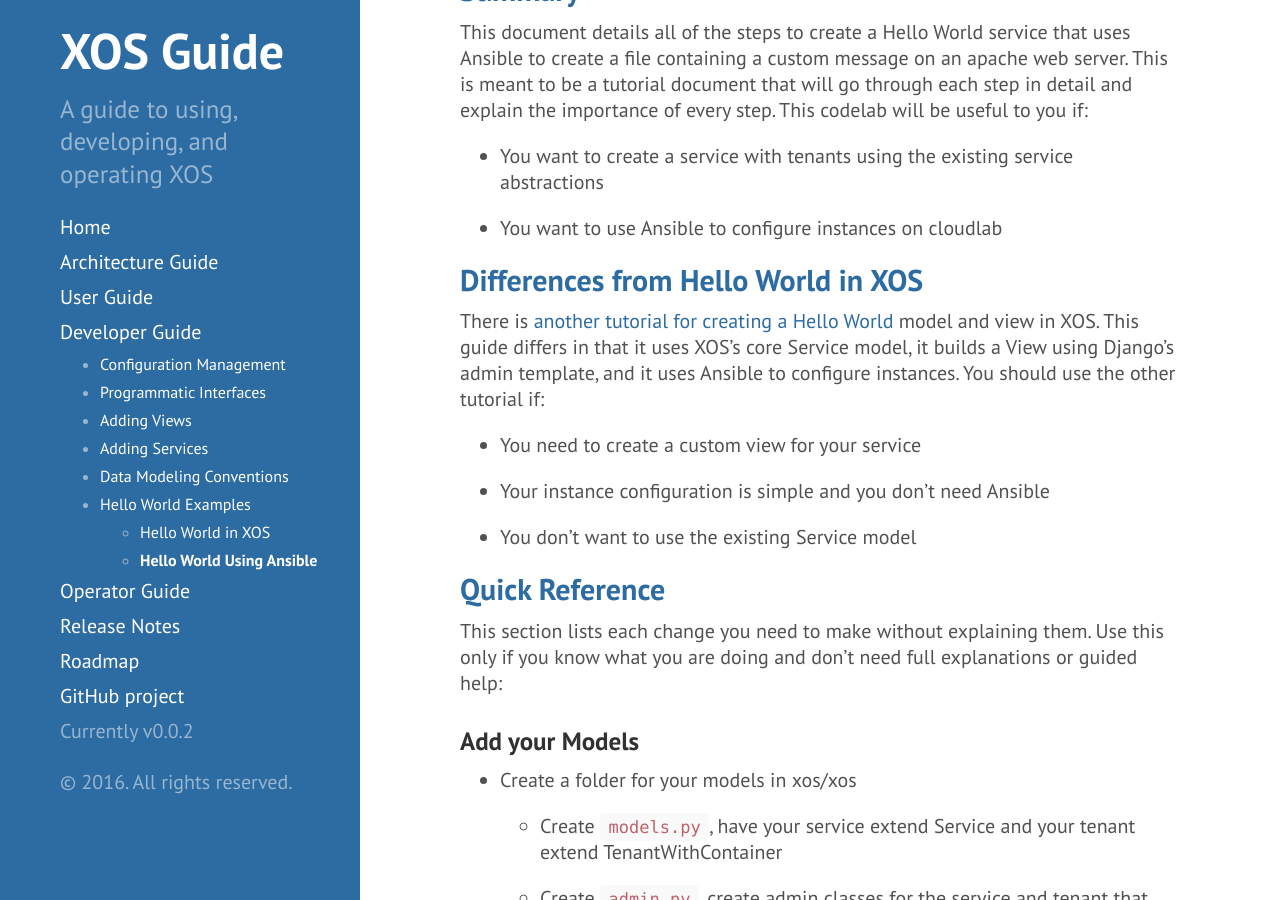
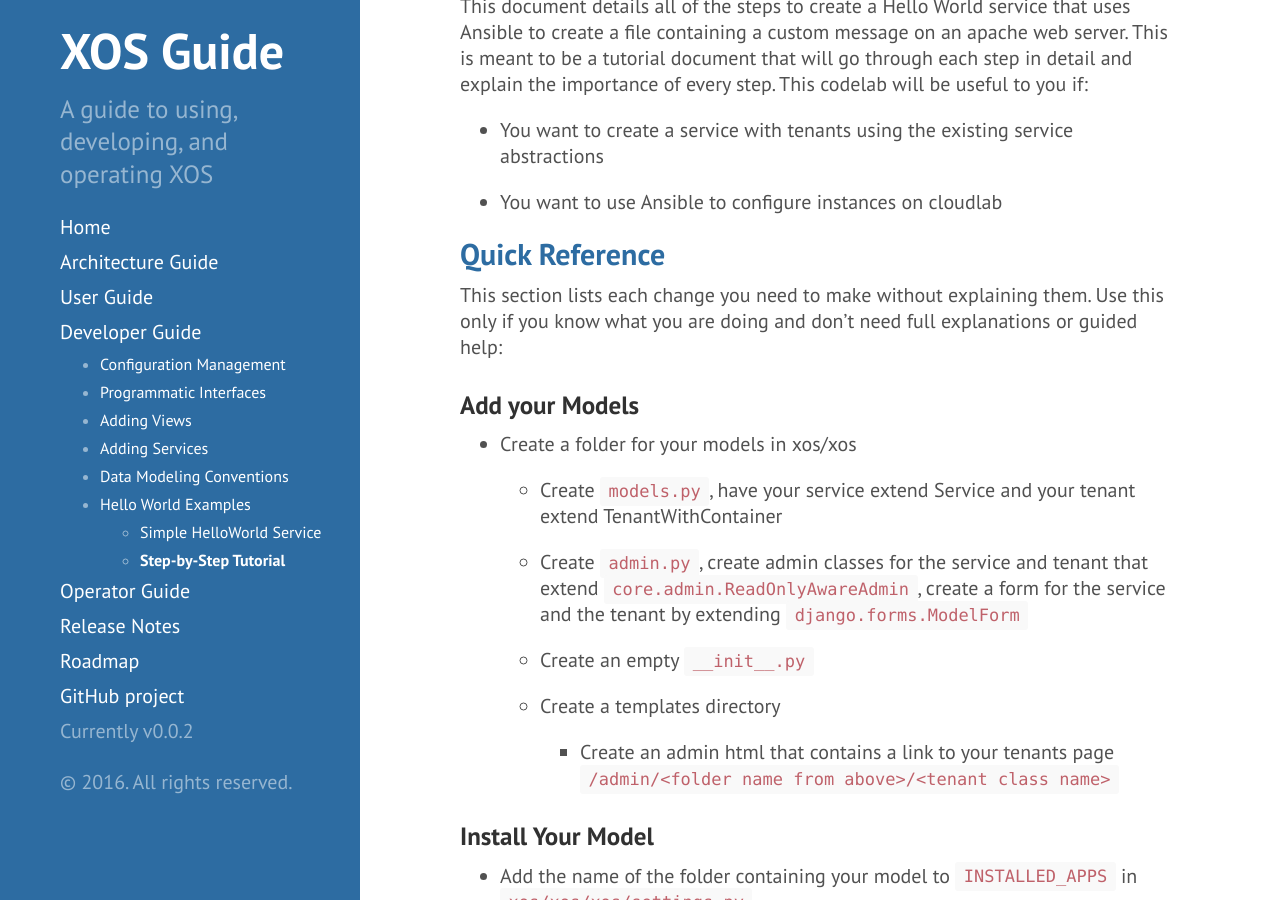
Before and after one commit to open-cloud/open-cloud.github.io.old, a Jekyll site: the page built from devguide_hwansible.md, in a window 1280 px wide and 900 px high, scrolled down 989 px. Built offline with Jekyll 4.4.1, drawn with Linux system fonts in a browser that asks for light colours; Markdown is read by kramdown in place of the engine named in the settings; some of the changed text lies outside the part shown.

Commit message:
tweaked hello world

```diff
--- a/_includes/sidebar.html
+++ b/_includes/sidebar.html
@@ -31,8 +31,12 @@
         href="/devguide/examples/">Hello World Examples</a></li>
         <ul>
 
-        <li><a class="sidebar-nav-item{% if page.url == '/devguide/helloworld/' %} active{% endif %}" href="/devguide/helloworld/">Hello World in XOS</a></li>
-        <li><a class="sidebar-nav-item{% if page.url == '/devguide/hwansible/' %} active{% endif %}" href="/devguide/hwansible/">Hello World Using Ansible</a></li>
+        <li><a class="sidebar-nav-item{% if page.url ==
+        '/devguide/helloworld/' %} active{% endif %}"
+        href="/devguide/helloworld/">Simple HelloWorld Service</a></li>
+        <li><a class="sidebar-nav-item{% if page.url ==
+        '/devguide/hwansible/' %} active{% endif %}"
+        href="/devguide/hwansible/">Step-by-Step Tutorial</a></li>
         </ul>
 
       </ul>
--- a/devguide_hwansible.md
+++ b/devguide_hwansible.md
@@ -1,6 +1,6 @@
 ---
 layout: page
-title: Hello World Using Ansible
+title: Step-by-Step Tutorial
 permalink: /devguide/hwansible/
 ---
 
@@ -15,16 +15,6 @@ This document details all of the steps to create a Hello World service that uses
 * You want to create a service with tenants using the existing service abstractions
 
 * You want to use Ansible to configure instances on cloudlab
-
-## Differences from Hello World in XOS
-
-There is [another tutorial for creating a Hello World](/devguide/helloworld/) model and view in XOS. This guide differs in that it uses XOS’s core Service model, it builds a View using Django’s admin template, and it uses Ansible to configure instances. You should use the other tutorial if:
-
-* You need to create a custom view for your service
-
-* Your instance configuration is simple and you don’t need Ansible
-
-* You don’t want to use the existing Service model
 
 ## Quick Reference
 
```
Also changed, not shown: devguide.md (+2 -2 lines), devguide_examples.md (+1 -2 lines), devguide_helloworld.md (+1 -1 lines).
